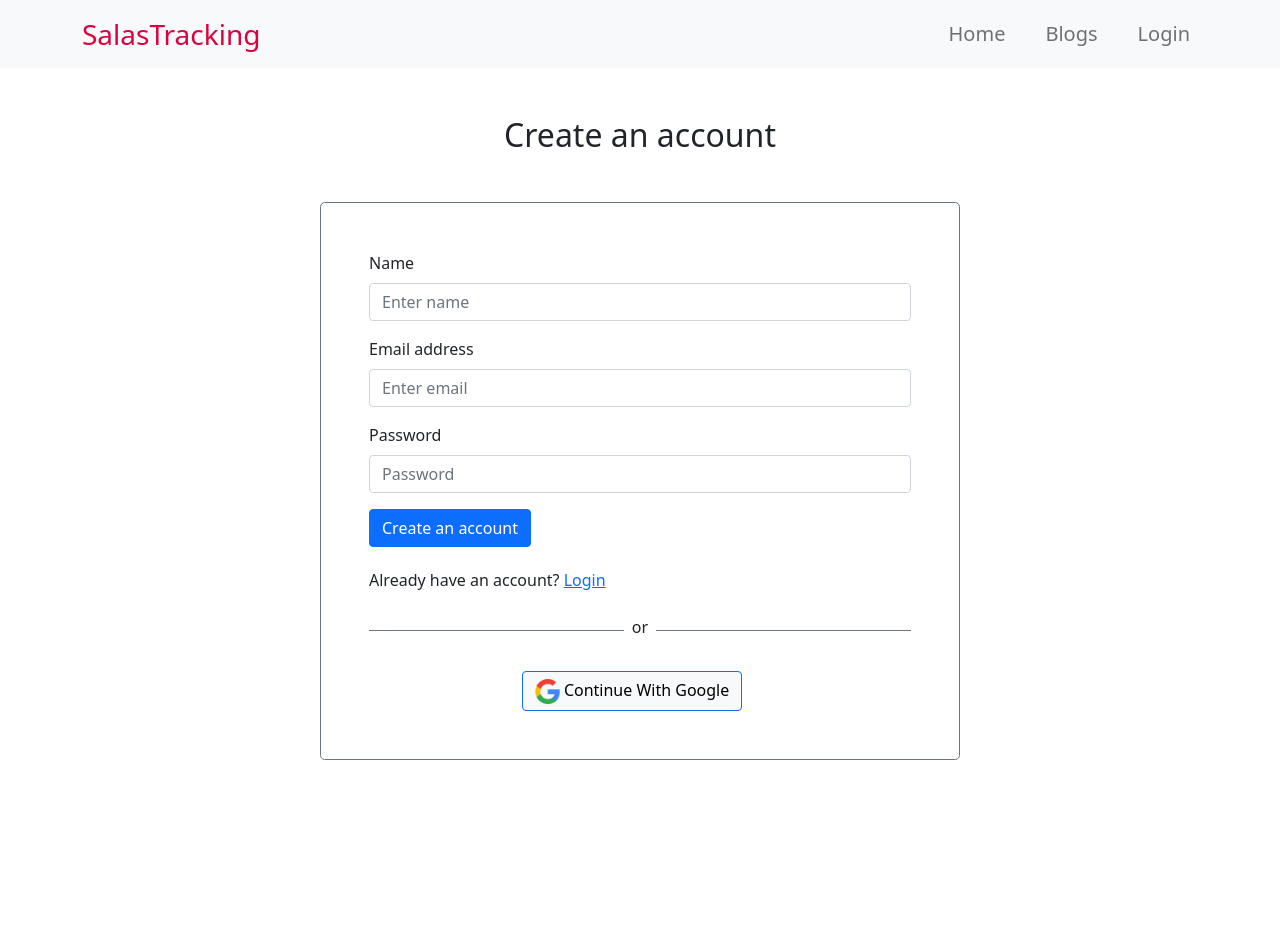
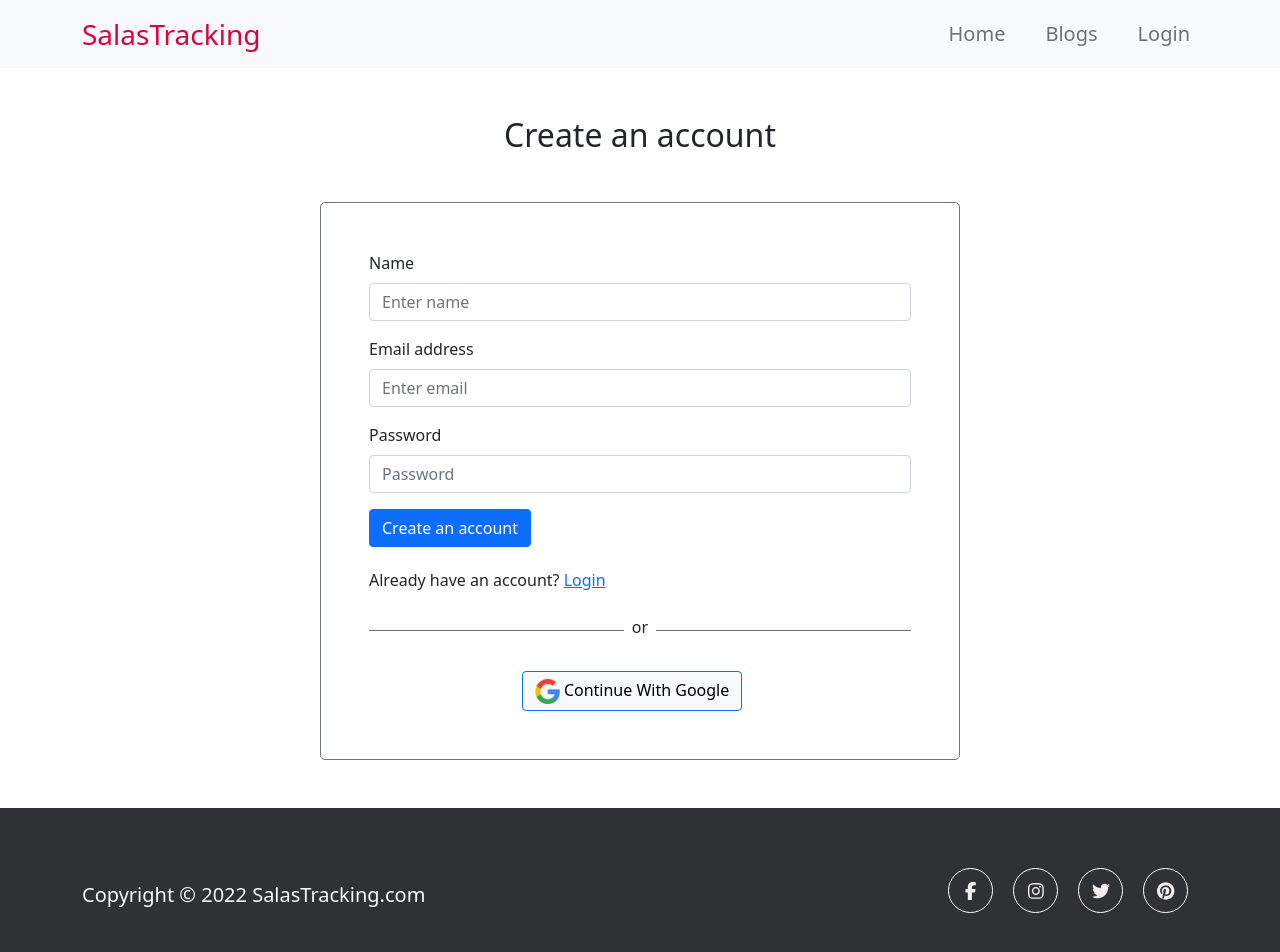
Before and after one commit to neel123go/sales-traking-client, a React (Create React App) app: page /signup in a window 1280 px wide. Shown: the top 952 px of the page. Before the commit the page ends 800 px from the top, so only its background shows below. Built offline with nearby package versions, Linux system fonts and the light colour scheme.

Commit message:
footer design completed

```diff
--- a/package.json
+++ b/package.json
@@ -3,6 +3,9 @@
   "version": "0.1.0",
   "private": true,
   "dependencies": {
+    "@fortawesome/fontawesome-svg-core": "^6.1.1",
+    "@fortawesome/free-brands-svg-icons": "^6.1.1",
+    "@fortawesome/react-fontawesome": "^0.1.18",
     "@testing-library/jest-dom": "^5.16.4",
     "@testing-library/react": "^13.1.1",
     "@testing-library/user-event": "^13.5.0",
--- a/src/App.css
+++ b/src/App.css
@@ -32,6 +32,7 @@
   from {
     transform: rotate(0deg);
   }
+
   to {
     transform: rotate(360deg);
   }
--- a/src/App.js
+++ b/src/App.js
@@ -5,6 +5,7 @@ import Home from './Components/Pages/Home/Home';
 import Header from './Components/Pages/Shared/Header/Header';
 import Login from './Components/Pages/LoginRegister/Login/Login';
 import SignUp from './Components/Pages/LoginRegister/SignUp/SignUp';
+import Footer from './Components/Pages/Shared/Footer/Footer';
 
 function App() {
   return (
@@ -16,6 +17,7 @@ function App() {
         <Route path='/login' element={<Login></Login>}></Route>
         <Route path='/signup' element={<SignUp></SignUp>}></Route>
       </Routes>
+      <Footer></Footer>
     </div>
   );
 }
--- /dev/null
+++ b/src/Components/Pages/Shared/Footer/Footer.css
@@ -0,0 +1,28 @@
+.footer {
+    background-color: #303134;
+}
+
+.social-icon {
+    width: 45px;
+    height: 45px;
+    display: flex;
+    justify-content: center;
+    align-items: center;
+    border: 1px solid rgb(255, 255, 255);
+    border-radius: 50%;
+    margin: 0 10px;
+    cursor: pointer;
+}
+
+.social-icon a {
+    color: rgb(244, 237, 237);
+    font-size: 18px;
+}
+
+.social-icon:hover {
+    border: 1px solid #F49237;
+}
+
+.social-icon:hover a {
+    color: #F49237;
+}
--- a/src/Components/Pages/Shared/Footer/Footer.js
+++ b/src/Components/Pages/Shared/Footer/Footer.js
@@ -1,9 +1,31 @@
+import { FontAwesomeIcon } from '@fortawesome/react-fontawesome';
+import { faFacebookF, faInstagram, faTwitter, faPinterest } from '@fortawesome/free-brands-svg-icons';
 import React from 'react';
+import './Footer.css';
 
 const Footer = () => {
+    // get current date
+    const date = new Date();
+
     return (
-        <div>
-            <h2>This is footer</h2>
+        <div className='footer py-md-5 py-4 text-center mt-5'>
+            <div className='container d-flex justify-content-between align-items-center'>
+                <p className='mt-4 text-light fs-5'>Copyright &copy; {date.getFullYear()} SalasTracking.com</p>
+                <div className='d-flex justify-content-center align-items-center'>
+                    <div className='social-icon'>
+                        <a href="https://www.facebook.com/ayounpaul.neel" target={`_blank`}><FontAwesomeIcon icon={faFacebookF} /></a>
+                    </div>
+                    <div className='social-icon'>
+                        <a href="https://www.instagram.com/?hl=en" target={`_blank`}><FontAwesomeIcon icon={faInstagram}></FontAwesomeIcon></a>
+                    </div>
+                    <div className='social-icon'>
+                        <a href="https://twitter.com/Neel66262882" target={`_blank`}><FontAwesomeIcon icon={faTwitter}></FontAwesomeIcon></a>
+                    </div>
+                    <div className='social-icon'>
+                        <a href="https://www.pinterest.com/" target={`_blank`}><FontAwesomeIcon icon={faPinterest}></FontAwesomeIcon></a>
+                    </div>
+                </div>
+            </div>
         </div>
     );
 };
```
Also changed, not shown: 1 other file (tests, documents, lock files or other folders).
